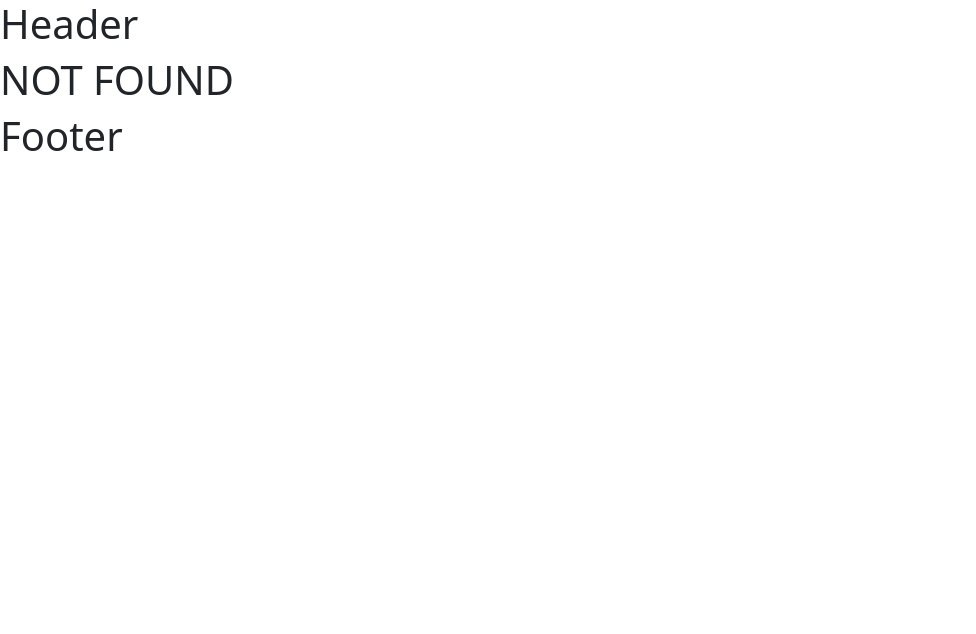
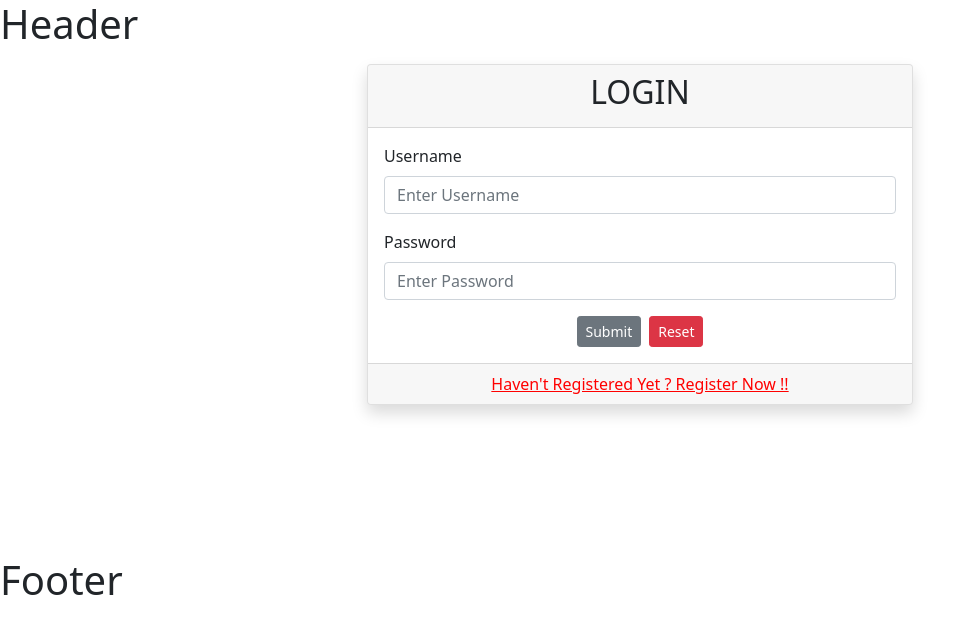
Before and after one commit to r15priyanshu/Write-It-Frontend, a React (Vite) app: page /login in a window 1280 px wide. Before the commit this address had no page. Shown: the top 634 px of the page, without its empty margins (0-976 px from the left). Built offline with nearby package versions, Linux system fonts and the light colour scheme.

Commit message:
Completed Login Page Design With Client Side Validation With Yup

```diff
--- a/src/App.tsx
+++ b/src/App.tsx
@@ -1,6 +1,6 @@
 import { BrowserRouter, Navigate, Route, Routes } from "react-router";
 import "./App.css";
-// import Login from "./pages/Login";
+import Login from "./pages/Login";
 import Register from "./pages/Register";
 import BaseLayout from "./pages/BaseLayout";
 import Home from "./pages/Home";
@@ -14,7 +14,7 @@ function App() {
           <Route path="/" element={<BaseLayout />}>
             <Route index element={<Navigate to="/home" replace />} />
             <Route path="/home" element={<Home />} />
-            {/* <Route path="login" element={<Login />} /> */}
+            <Route path="login" element={<Login />} />
             <Route path="register" element={<Register />} />
             <Route path="*" element={<h1>NOT FOUND</h1>} />
           </Route>
--- /dev/null
+++ b/src/pages/Login.tsx
@@ -0,0 +1,151 @@
+import { ChangeEvent, FormEvent, useState } from "react";
+import { data, NavLink } from "react-router";
+import {
+  Card,
+  CardHeader,
+  CardBody,
+  CardFooter,
+  Form,
+  FormGroup,
+  Label,
+  Input,
+  Button,
+  FormFeedback,
+} from "reactstrap";
+import { loginFormSchema } from "../helpers/yup-schema-validation-helper";
+
+export interface LoginFormType {
+  username: string;
+  password: string;
+}
+
+const initialLoginFormStateData = {
+  username: "",
+  password: "",
+};
+
+interface CustomFormValidationErrorType {
+  username?: string;
+  password?: string;
+}
+
+function Login() {
+  console.log("Login Page Rendered !!");
+
+  const [stateData, setStateData] = useState<LoginFormType>(
+    initialLoginFormStateData
+  );
+
+  const [errors, setErrors] = useState<CustomFormValidationErrorType>({});
+
+  function handleChange(event: ChangeEvent<HTMLInputElement>) {
+    setStateData((oldStateData) => {
+      return { ...oldStateData, [event.target.name]: event.target.value };
+    });
+  }
+
+  async function handleBlur(event: ChangeEvent<HTMLInputElement>) {
+    //Check for errors on blur event.
+    const fieldName = event.target.name;
+    try {
+      await loginFormSchema.validateAt(fieldName, stateData);
+      setErrors({ ...errors, [fieldName]: undefined });
+    } catch (validationError: any) {
+      setErrors({ ...errors, [fieldName]: validationError.message });
+    }
+  }
+
+  async function handleSubmit(event: FormEvent<HTMLFormElement>) {
+    event.preventDefault();
+
+    try {
+      // Check for errors on submitting as well.
+      // Clear previous errors if any.
+      setErrors({});
+      const validData = await loginFormSchema.validate(stateData, {
+        abortEarly: false,
+      });
+    } catch (validationErrors: any) {
+      // If validation fails, set the errors
+      const newErrors: Partial<LoginFormType> = {};
+      validationErrors.inner.forEach((error: any) => {
+        newErrors[error.path as keyof CustomFormValidationErrorType] =
+          error.message;
+      });
+      setErrors(newErrors);
+    }
+  }
+
+  function handleReset() {
+    setStateData(initialLoginFormStateData);
+    setErrors({});
+  }
+
+  return (
+    <div className="Login container" style={{ minHeight: "500px" }}>
+      <div className="row">
+        <div className="col-md-6 offset-md-3">
+          <Card
+            className="my-2 shadow"
+            style={{ backgroundColor: "rgb(255,255,255,0.4)" }}
+          >
+            <CardHeader>
+              <h2 style={{ textAlign: "center" }}>LOGIN</h2>
+            </CardHeader>
+            <CardBody>
+              <div className="LoginForm">
+                <Form onSubmit={handleSubmit}>
+                  <FormGroup>
+                    <Label for="username">Username</Label>
+                    <Input
+                      id="username"
+                      name="username"
+                      placeholder="Enter Username"
+                      type="text"
+                      value={stateData.username}
+                      onChange={handleChange}
+                      onBlur={handleBlur}
+                      invalid={errors?.username ? true : false}
+                    />
+                    <FormFeedback>{errors?.username}</FormFeedback>
+                  </FormGroup>
+                  <FormGroup>
+                    <Label for="password">Password</Label>
+                    <Input
+                      id="password"
+                      name="password"
+                      placeholder="Enter Password"
+                      type="password"
+                      value={stateData.password}
+                      onChange={handleChange}
+                      onBlur={handleBlur}
+                      invalid={errors?.password ? true : false}
+                    />
+                    <FormFeedback>{errors?.password}</FormFeedback>
+                  </FormGroup>
+                  <div className="container text-center">
+                    <Button className="btn btn-sm">Submit</Button>
+                    <Button
+                      className="btn btn-sm btn-danger ms-2"
+                      type="reset"
+                      onClick={handleReset}
+                    >
+                      Reset
+                    </Button>
+                  </div>
+                </Form>
+              </div>
+            </CardBody>
+            <CardFooter className="text-center">
+              <NavLink to="/register" style={{ color: "red" }}>
+                Haven't Registered Yet ? Register Now !!
+              </NavLink>
+            </CardFooter>
+          </Card>
+        </div>
+      </div>
+    </div>
+  );
+}
+
+export default Login;
```
